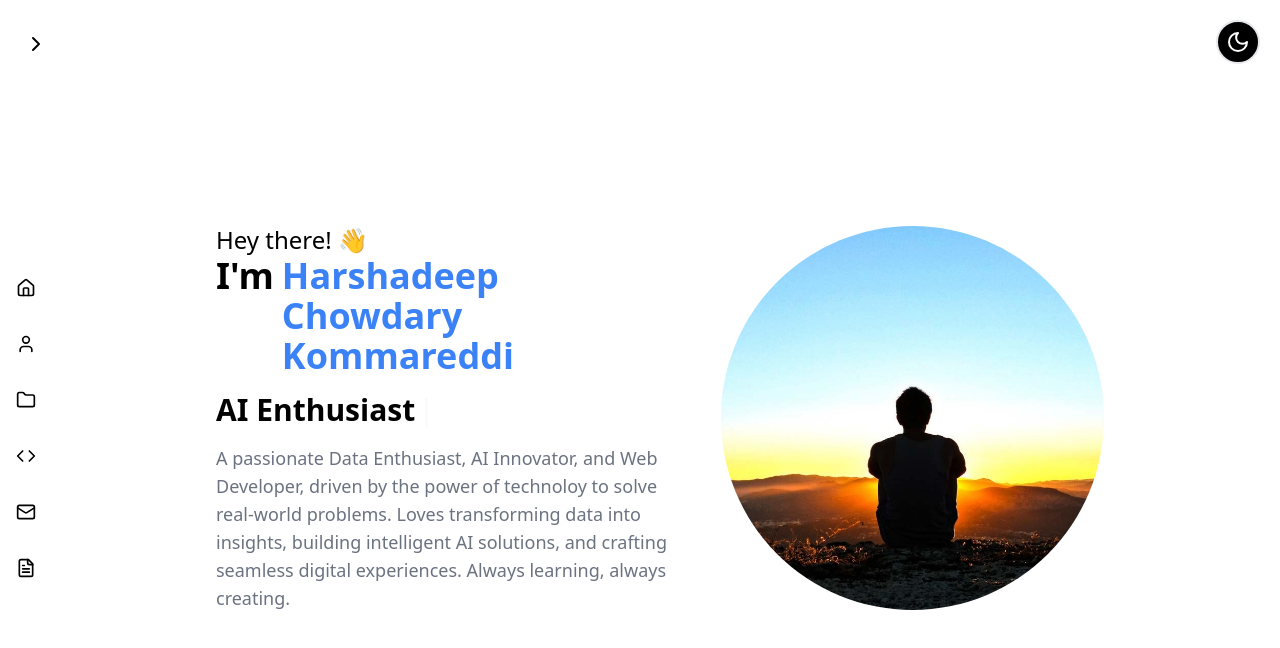
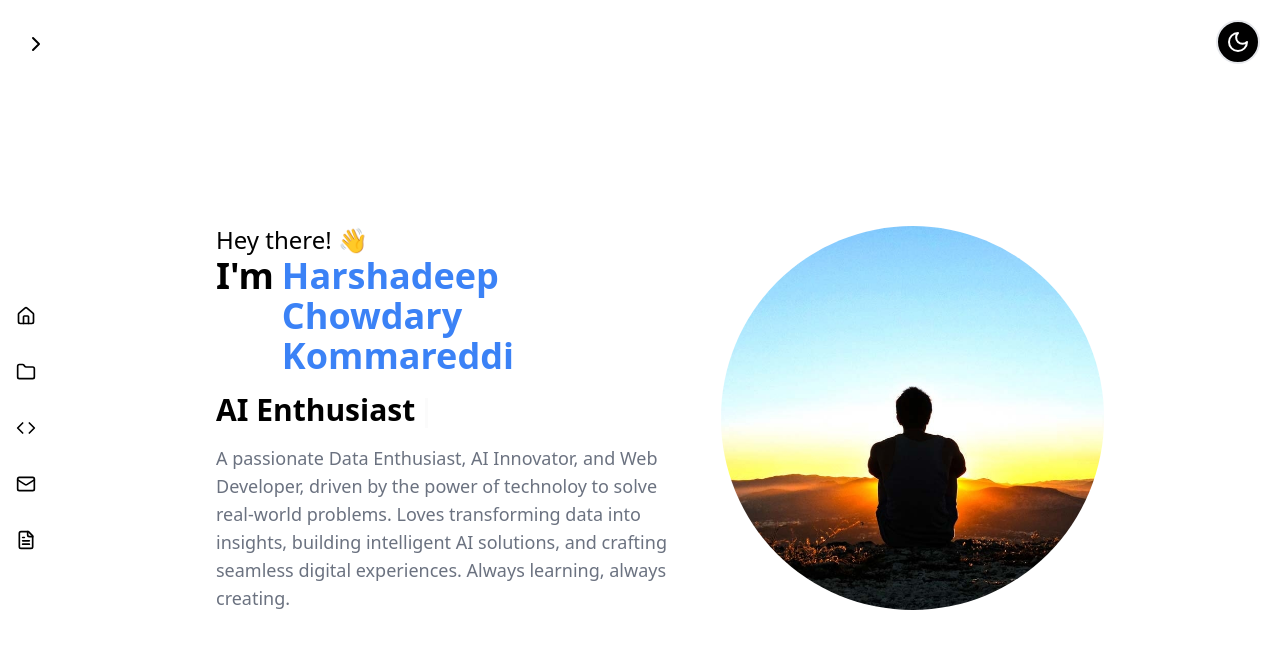
Before and after one commit to Harsha107/harsha-portfolio, a Next.js app: page / in a window 1280 px wide. Shown: the top 648 px of the page. Built offline with nearby package versions, Linux system fonts and the light colour scheme.

Commit message:
Update menuItems.ts

```diff
--- a/data/menuItems.ts
+++ b/data/menuItems.ts
@@ -2,7 +2,6 @@ import { Home, User, Folder, Code, Mail, FileText, ChevronRight } from "lucide-r
 
 const menuItems = [
   { name: "Harsha", icon: Home, href: "#harsha" },
-  { name: "About", icon: User, href: "#about" },
   { name: "Projects", icon: Folder, href: "#projects" },
   { name: "Skills", icon: Code, href: "#skills" },
   { name: "Contact", icon: Mail, href: "#contact" },
```
